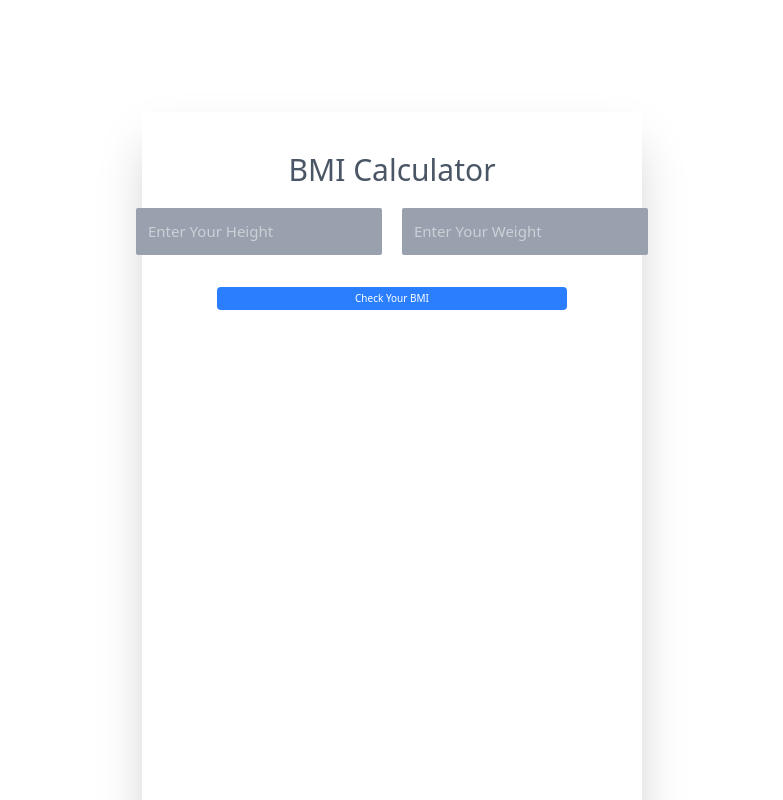
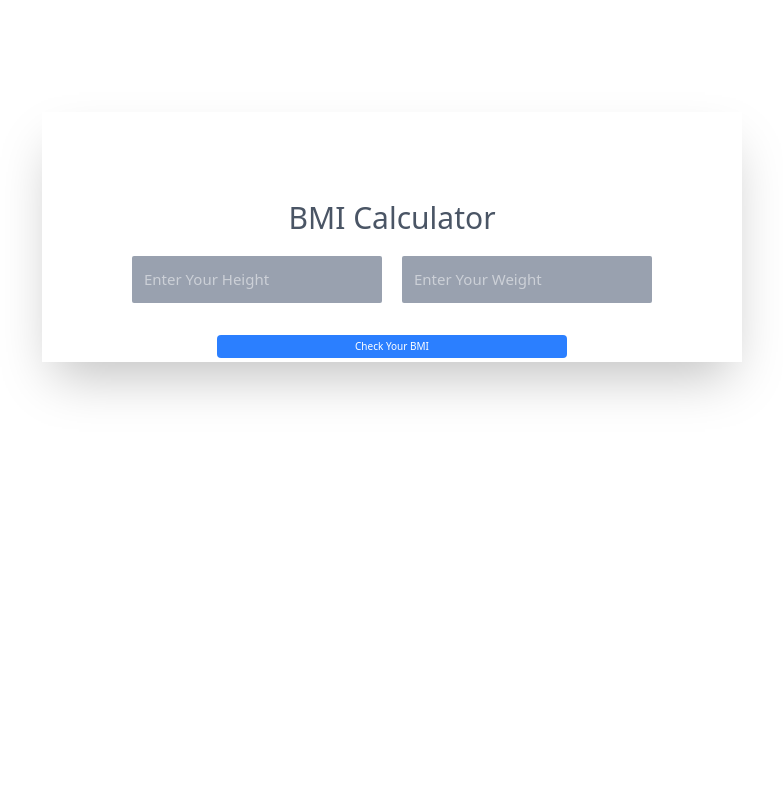
Before and after one commit to SaiMallikharjun98/Bmi_Calculator, a React (Vite) app: page / in a window 1280 px wide. Shown: the top 800 px of the page, without its empty margins (248-1031 px from the left). Built offline with nearby package versions, Linux system fonts and the light colour scheme.

Commit message:
tailwind Css updated

```diff
--- a/src/components/Calculator.jsx
+++ b/src/components/Calculator.jsx
@@ -12,7 +12,7 @@ const Calculator = () => {
   };
   return (
     <>
-      <div className="w-[500px] h-screen outline-none shadow-2xl text-center my-28 mx-auto">
+      <div className="w-[700px] h-[250px] outline-none shadow-2xl text-center my-28 mx-auto p-4">
         <div className="font-bold text-4xl text-gray-600  mt-8">
           {bmiValue}
         </div>
```
